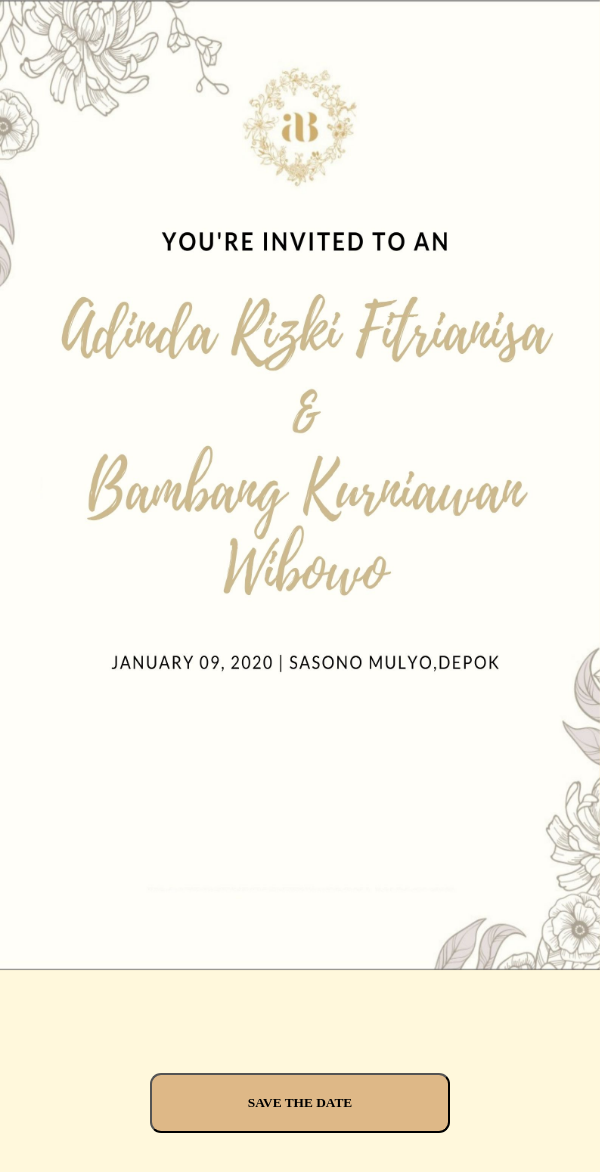
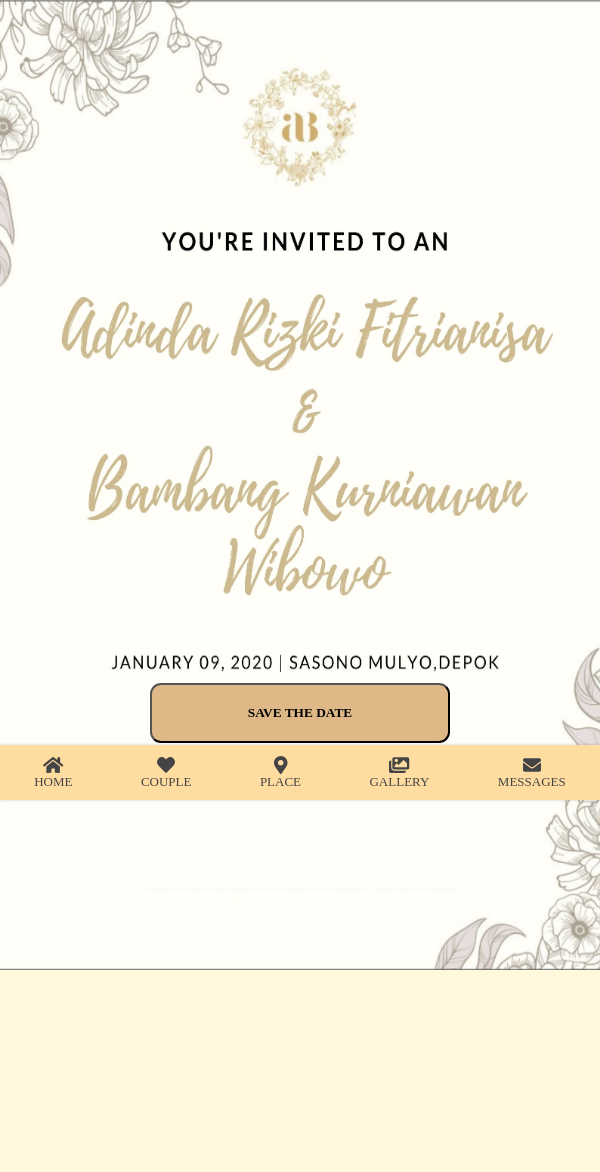
Before and after one commit to bembengggg/weddingbambangdinda, a React (Create React App) app: page / in a window 600 px wide. Shown: the top 1172 px of the page. After the commit the page ends 1030 px from the top, so only its background shows below. Built offline with nearby package versions, Linux system fonts and the light colour scheme.

Commit message:
ubah tambah react pxl

```diff
--- a/src/Component/Couple/Couple.css
+++ b/src/Component/Couple/Couple.css
@@ -1,8 +1,7 @@
-.wrapcover{
+ .wrapcover{
     width: 100%;
     height: 100%;
     position: relative;
-    display: table-header-group;
 
 }
 .img1{
@@ -16,7 +15,7 @@
 .form{
     height: auto;
     position: absolute;
-    top: 73%;
+    top: 70%;
     padding-bottom: 20%;
     width: 100%;
     margin-right: auto;
@@ -43,6 +42,7 @@
 
         width: 100%;
         height: 975px;
+        position: relative;
 
     }
     .img1 {
@@ -59,26 +59,19 @@
 
         width: 100%;
         height: 975px;
-
+        position: relative;
     }
     .img1 {
         display: block;
         width: 100%;
         height: 970px;
     }
-    .form {
-        height: auto;
-        position: absolute;
-        top: 110%;
-        padding-bottom: 20%;
-        width: 100%;
-        margin-right: auto;
-    }
  }
  @media only screen and (min-width: 992px) {
     .wrapcover{
         width: 100%;
         height: 1325px;
+        position: relative;
 
     }
     .img1 {
--- a/src/Component/Cover/Cover.css
+++ b/src/Component/Cover/Cover.css
@@ -2,7 +2,6 @@
     width: 100%;
     height: 100%;
     position: relative;
-    display: table-header-group;
 
 }
 .img1{
@@ -16,7 +15,7 @@
 .form{
     height: auto;
     position: absolute;
-    top: 73%;
+    top: 70%;
     padding-bottom: 20%;
     width: 100%;
     margin-right: auto;
@@ -66,14 +65,6 @@
         width: 100%;
         height: 970px;
     }
-    .form {
-        height: auto;
-        position: absolute;
-        top: 110%;
-        padding-bottom: 20%;
-        width: 100%;
-        margin-right: auto;
-    }
  }
  @media only screen and (min-width: 992px) {
     .wrapcover{
--- a/src/Component/NavBottom/NavBottom.jsx
+++ b/src/Component/NavBottom/NavBottom.jsx
@@ -11,6 +11,8 @@ class NavBottom extends Component{
         return(
             <Router>
                 <Fragment>
+                <Route path="/" exact component={Cover}/>
+            <Route path="/Couple" component={Couple}/>
             <nav className="nav">
             <Link to="/" className="nav__link">
                  <FontAwesomeIcon icon={faHome}  className="nav__icon" />
@@ -33,8 +35,7 @@ class NavBottom extends Component{
                     <span class="nav__text">MESSAGES</span>
             </Link>
             </nav>
-            <Route path="/" exact component={Cover}/>
-            <Route path="/Couple" component={Couple}/>
+
             </Fragment>
             </Router>
 
```
